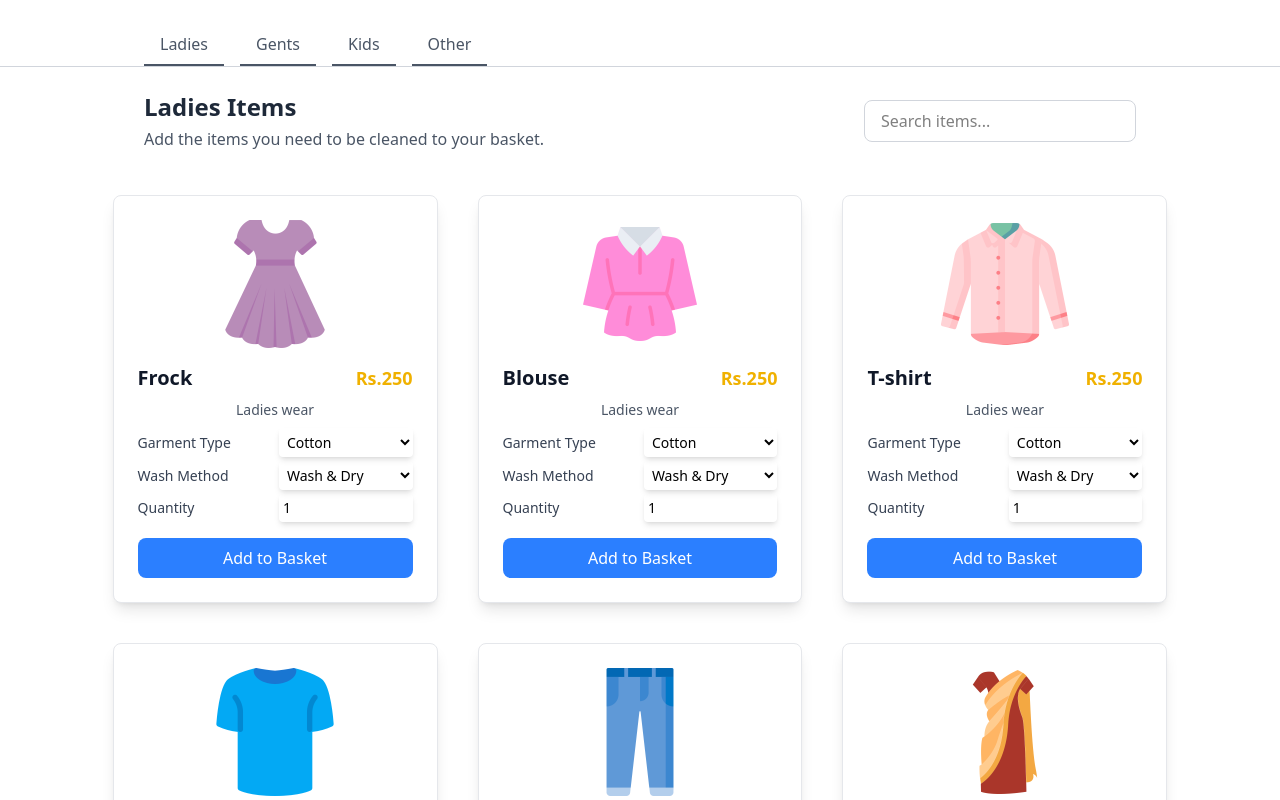
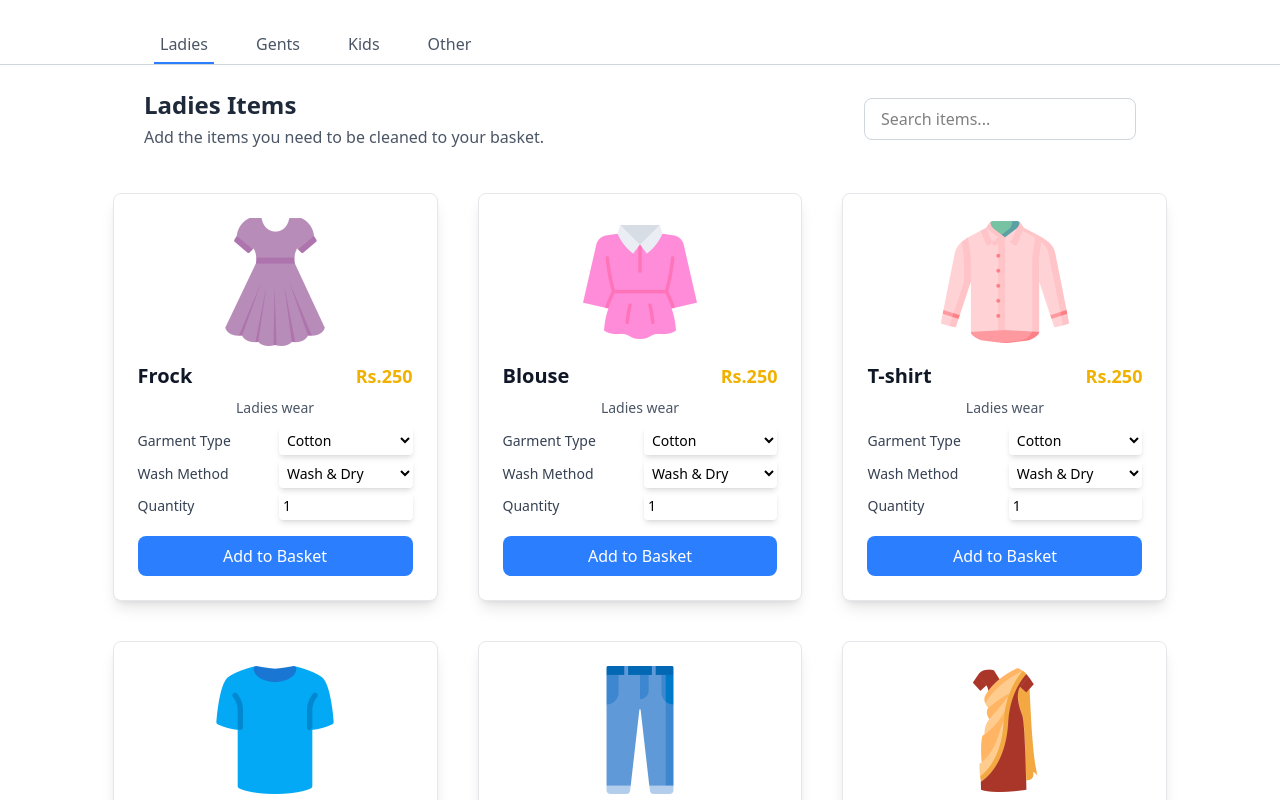
Before and after one commit to sahanhansa/FreshlyFrontend, an Angular app: page /items/1 in a window 1280 px wide. Shown: the top 800 px of the page. Built offline with nearby package versions, Linux system fonts and the light colour scheme.

Commit message:
refactor item category button styles for improved selection indication

```diff
--- a/src/app/components/order/item-category/item-category.component.html
+++ b/src/app/components/order/item-category/item-category.component.html
@@ -2,10 +2,15 @@
   <button
     *ngFor="let category of categories"
     (click)="onCategorySelected(category.name)"
-    [class.text-blue-500]="selectedCategory === category.name"
-    [class.border-blue-500]="selectedCategory === category.name"
-    class="px-4 py-2 text-md sm:text-md text-gray-600 border-b-2 hover:text-blue-500 hover:border-blue-500 transition"
+    class="px-4 py-2 text-md sm:text-md text-gray-600 relative group"
   >
     {{ category.name }}
+    <span
+      class="absolute bottom-0 left-1/2 transform -translate-x-1/2 h-0.5 transition-all duration-200 ease-out"
+      [ngClass]="{
+        'bg-blue-500 w-3/4': selectedCategory === category.name,
+        'bg-transparent w-0 group-hover:w-1/2 group-hover:bg-blue-500': selectedCategory !== category.name
+      }"
+    ></span>
   </button>
 </div>
```
